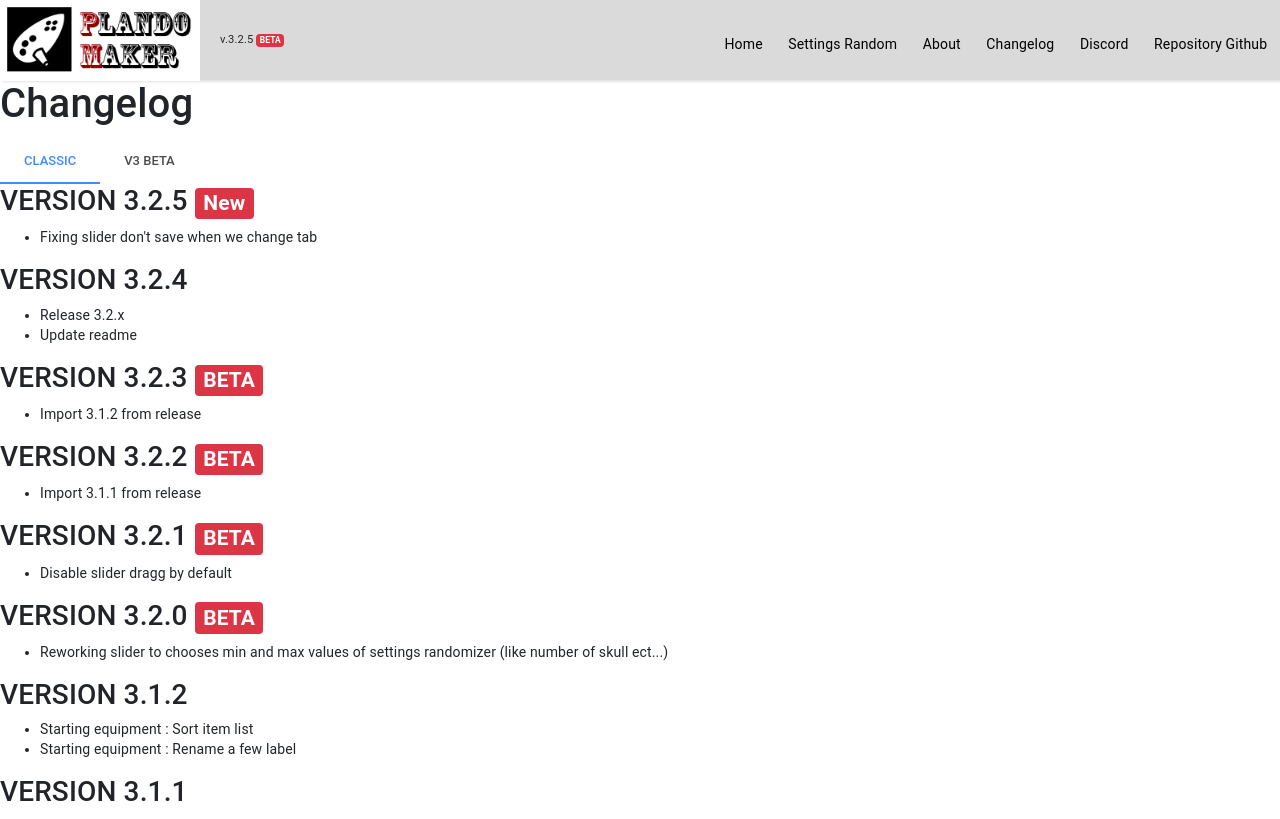
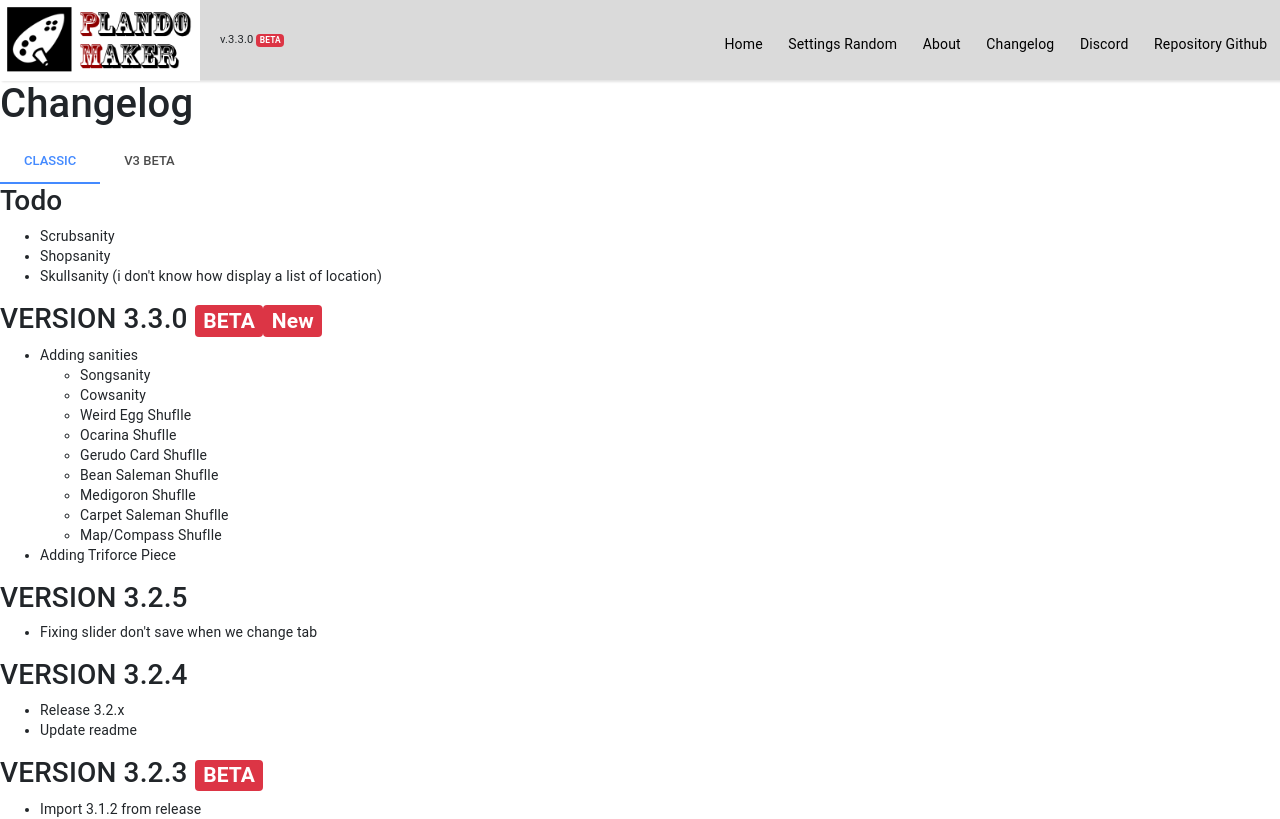
Before and after one commit to RawZ06/PlandoMaker, a Vue app: page /changelog in a window 1280 px wide. Shown: the top 819 px of the page. Built offline with nearby package versions, Linux system fonts and the light colour scheme.

Commit message:
Version 3.3.0

```diff
--- a/src/components/Changelog.vue
+++ b/src/components/Changelog.vue
@@ -7,9 +7,34 @@
                 <md-tab id="beta-3-version" md-label="V3 BETA" />
             </md-tabs>
             <div v-if="tab === 'classic-version'">
+				<h3>Todo</h3>
+				<ul>
+					<li>Scrubsanity</li>
+					<li>Shopsanity</li>
+					<li>Skullsanity (i don't know how display a list of location)</li>
+				</ul>
+				<h3>
+                    VERSION 3.3.0
+					 <span class="badge badge-danger">BETA</span>
+                    <span class="badge badge-danger">New</span>
+                </h3>
+                <ul>
+                    <li>Adding sanities</li>
+					<ul>
+						<li>Songsanity</li>
+						<li>Cowsanity</li>
+						<li>Weird Egg Shuflle</li>
+						<li>Ocarina Shuflle</li>
+						<li>Gerudo Card Shuflle</li>
+						<li>Bean Saleman Shuflle</li>
+						<li>Medigoron Shuflle</li>
+						<li>Carpet Saleman Shuflle</li>
+						<li>Map/Compass Shuflle</li>
+					</ul>
+					<li>Adding Triforce Piece</li>
+                </ul>
                 <h3>
                     VERSION 3.2.5
-                    <span class="badge badge-danger">New</span>
                 </h3>
                 <ul>
                     <li>Fixing slider don't save when we change tab</li>
--- a/src/components/Header.vue
+++ b/src/components/Header.vue
@@ -11,7 +11,7 @@
                 />
             </router-link>
             <small>
-                v.3.2.5
+                v.3.3.0
                 <span class="badge badge-danger">BETA</span>
             </small>
             <div title="Menu" class="c-icon c-icon-burger">
```
